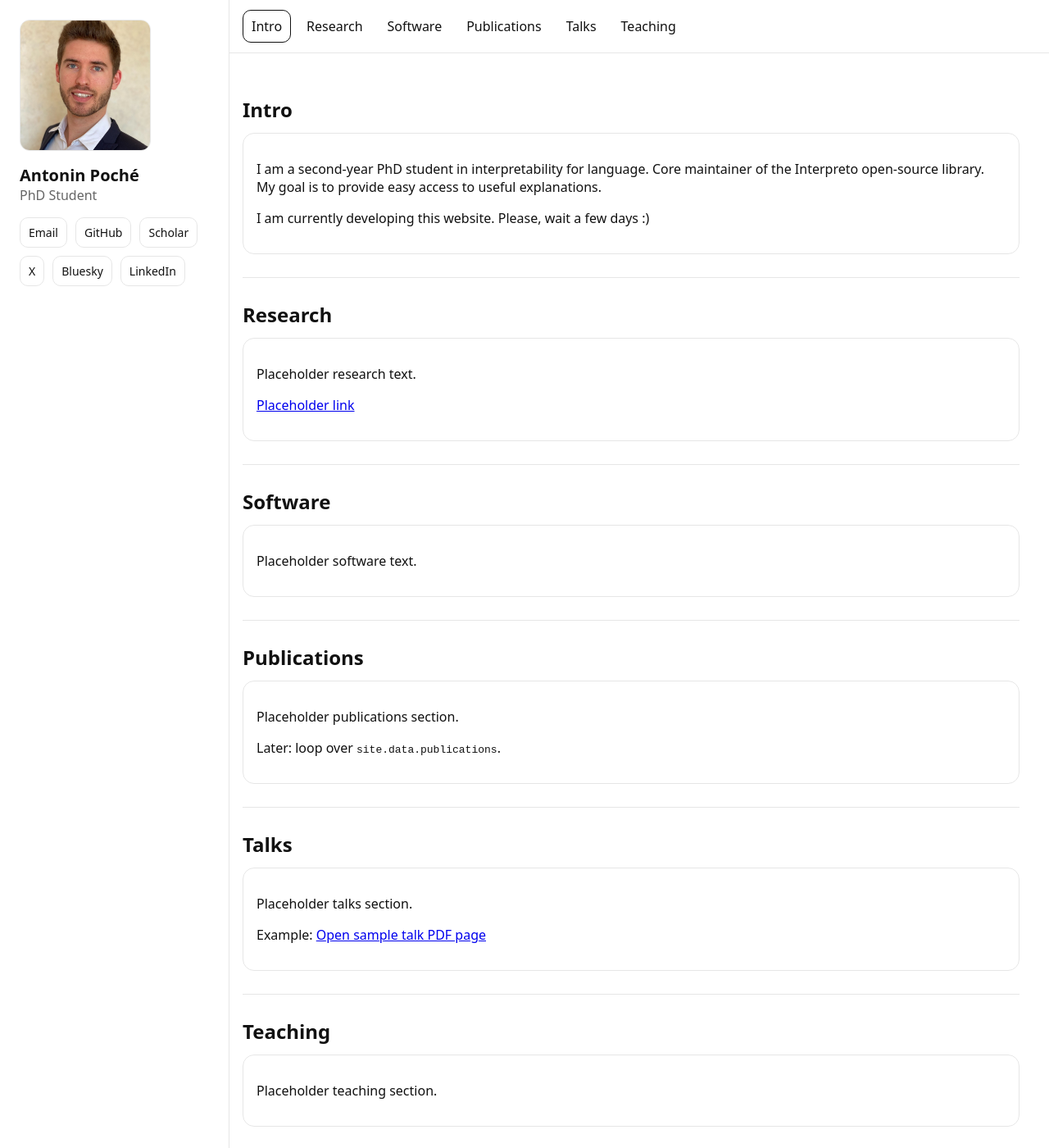
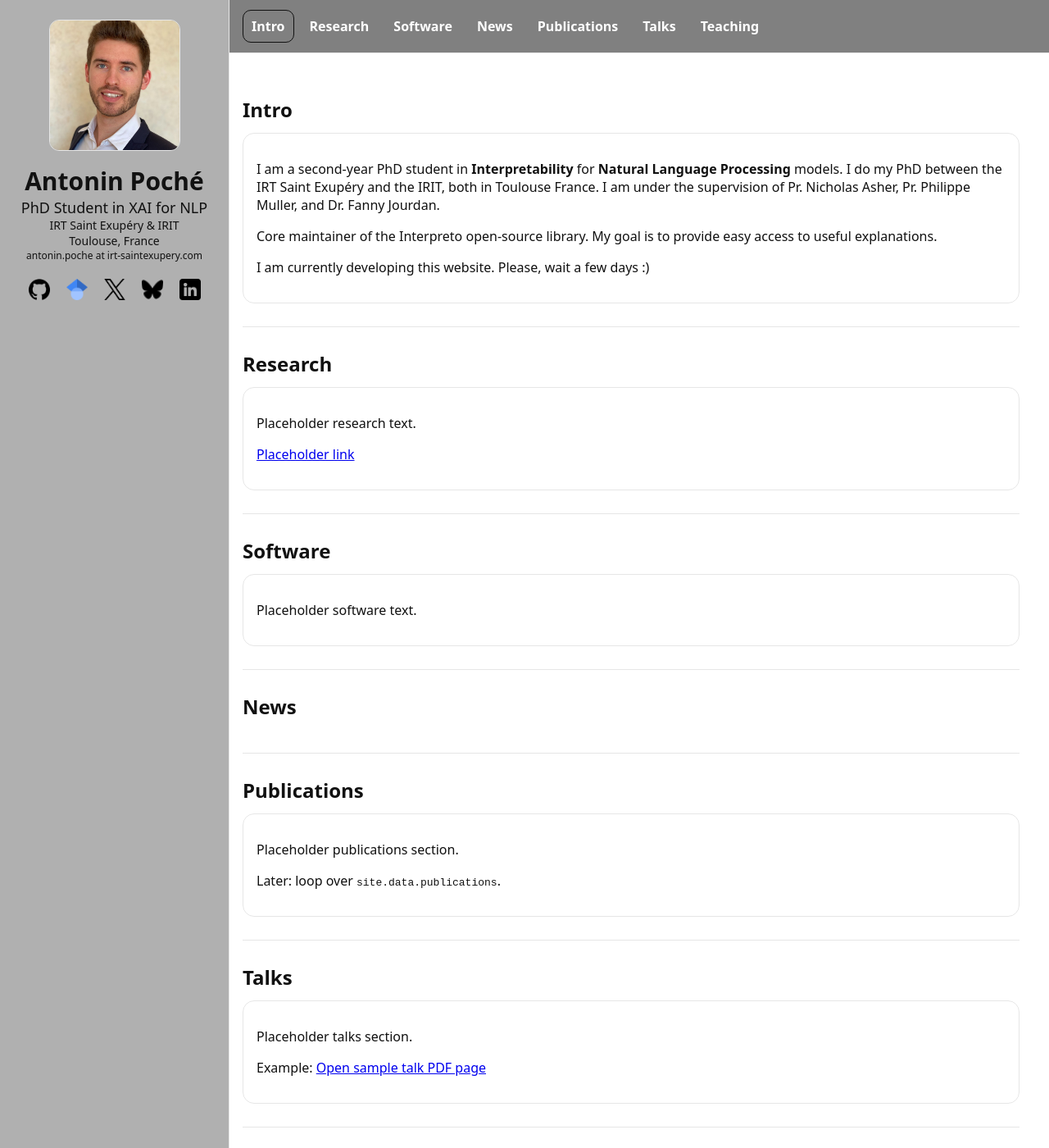
Before and after one commit to AntoninPoche/AntoninPoche.github.io, a Jekyll site: the page built from index.html, in a window 1280 px wide and 1400 px high. Shown: the whole window at 82% size. Built offline with Jekyll 4.4.1, drawn with Linux system fonts in a browser that asks for light colours.

Commit message:
add logos to sidebar

```diff
--- a/_data/sections.yml
+++ b/_data/sections.yml
@@ -4,6 +4,8 @@
   title: "Research"
 - id: software
   title: "Software"
+- id: news
+  title: "News"
 - id: publications
   title: "Publications"
 - id: talks
--- a/_data/profile.yml
+++ b/_data/sidebar.yml
@@ -1,19 +1,28 @@
+photo: "/assets/img/profile.png"
 name: "Antonin Poché"
-title: "PhD Student"
+title: "PhD Student in XAI for NLP"
+location: |
+  IRT Saint Exupéry & IRIT
+  Toulouse, France
+email: "antonin.poche at irt-saintexupery.com"
 
-photo: "/assets/img/profile.jpg"
-
-# Placeholder “icons”: labels for now; replace with SVG later
 contacts:
-  - label: "Email"
-    href: "mailto:antonin.poche@irt-saintexupery.com"
   - label: "GitHub"
     href: "https://github.com/AntoninPoche"
+    icon: "/assets/img/icons/github.png"
+
   - label: "Scholar"
     href: "https://scholar.google.com/citations?user=ddISl7cAAAAJ"
+    icon: "/assets/img/icons/scholar.png"
+
   - label: "X"
     href: "https://x.com/Antonin_Poche"
+    icon: "/assets/img/icons/x.png"
+
   - label: "Bluesky"
     href: "https://bsky.app/profile/antoninpoche.bsky.social"
+    icon: "/assets/img/icons/bluesky.png"
+
   - label: "LinkedIn"
     href: "https://www.linkedin.com/in/antonin-poche/"
+    icon: "/assets/img/icons/linkedin.png"
--- a/_includes/sections/intro.html
+++ b/_includes/sections/intro.html
@@ -1,6 +1,8 @@
 <div class="card">
-  <p>I am a second-year PhD student in interpretability for language. Core
-    maintainer of the Interpreto open-source library. My goal is to provide
-    easy access to useful explanations.</p>
+  <p>I am a second-year PhD student in <b>Interpretability</b> for <b>Natural Language Processing</b> models.
+    I do my PhD between the IRT Saint Exupéry and the IRIT, both in Toulouse France.
+    I am under the supervision of Pr. Nicholas Asher, Pr. Philippe Muller, and Dr. Fanny Jourdan.</p>
+  <p>Core maintainer of the Interpreto open-source library. My goal is to provide easy access to useful explanations.
+  </p>
   <p>I am currently developing this website. Please, wait a few days :)</p>
 </div>
--- a/_includes/sidebar.html
+++ b/_includes/sidebar.html
@@ -1,17 +1,23 @@
 <aside class="sidebar">
   <div class="sidebar-inner">
-    <img class="avatar" src="{{ site.data.profile.photo | relative_url }}" alt="Profile photo" />
+    <img class="avatar" src="{{ site.data.sidebar.photo | relative_url }}" alt="Profile photo" />
 
     <div class="sidebar-text">
-      <div class="name">{{ site.data.profile.name }}</div>
-      <div class="title">{{ site.data.profile.title }}</div>
+      <div class="name" style="font-size: 30px;">{{ site.data.sidebar.name }}</div>
+      <div class="title" style="font-size: 18px;">{{ site.data.sidebar.title }}</div>
+      <div class="location" style="font-size: 14px;">{{ site.data.sidebar.location | newline_to_br }}</div>
+      <div class="email" style="font-size: 12px;">{{ site.data.sidebar.email }}</div>
     </div>
 
     <div class="icons">
-      {% for c in site.data.profile.contacts %}
-        <a class="icon" href="{{ c.href }}" aria-label="{{ c.label }}" title="{{ c.label }}">
-          {{ c.label }}
-        </a>
+      {% for c in site.data.sidebar.contacts %}
+      <a class="icon" href="{{ c.href }}" aria-label="{{ c.label }}" title="{{ c.label }}">
+        {% if c.icon %}
+        <img class="icon-img" src="{{ c.icon | relative_url }}" alt="{{ c.label }}">
+        {% else %}
+        {{ c.label }}
+        {% endif %}
+      </a>
       {% endfor %}
     </div>
   </div>
--- a/_includes/topnav.html
+++ b/_includes/topnav.html
@@ -1,7 +1,9 @@
 <nav class="topnav" aria-label="Sections">
   <div class="tabs">
     {% for s in site.data.sections %}
-      <a class="tab" href="#{{ s.id }}" data-target="{{ s.id }}">{{ s.title }}</a>
+    <a class="tab" href="#{{ s.id }}" data-target="{{ s.id }}">
+      <strong>{{ s.title }}</strong>
+    </a>
     {% endfor %}
   </div>
 </nav>
--- a/assets/css/main.css
+++ b/assets/css/main.css
@@ -1,17 +1,32 @@
 :root {
   --sidebar-w: 280px;
+
+  --bg: #ffffff;
+  --text: #111111;
+
   --border: #e6e6e6;
-  --bg: #ffffff;
-  --muted: #666;
+
+  --sidebar-bg: #b0b0b0;
+  --topnav-bg: #808080;
+  --topnav-text: #ffffff;
+
+  --link: #0b57d0;
 }
 
-* { box-sizing: border-box; }
-html { scroll-behavior: smooth; }
+
+* {
+  box-sizing: border-box;
+}
+
+html {
+  scroll-behavior: smooth;
+}
+
 body {
   margin: 0;
   font-family: system-ui, -apple-system, Segoe UI, Roboto, Arial, sans-serif;
   background: var(--bg);
-  color: #111;
+  color: var(--text);
 }
 
 .layout {
@@ -26,9 +41,21 @@ body {
   height: 100vh;
   border-right: 1px solid var(--border);
   padding: 24px;
+  background: var(--sidebar-bg);
 }
 
-.sidebar-inner { display: grid; gap: 16px; align-content: start; }
+.sidebar-inner {
+  display: grid;
+  gap: 16px;
+  align-content: start;
+
+  justify-items: center;
+  /* centers items horizontally */
+  text-align: center;
+  /* centers text inside */
+}
+
+
 .avatar {
   width: 160px;
   height: 160px;
@@ -37,28 +64,67 @@ body {
   border: 1px solid var(--border);
 }
 
-.name { font-size: 20px; font-weight: 700; }
-.title { color: var(--muted); }
-
-.icons { display: flex; gap: 10px; flex-wrap: wrap; }
-.icon {
-  display: inline-block;
-  padding: 8px 10px;
-  border: 1px solid var(--border);
-  border-radius: 10px;
-  text-decoration: none;
-  color: inherit;
-  font-size: 14px;
+.name {
+  font-size: 20px;
+  font-weight: 700;
 }
 
-.main { min-width: 0; }
+/* icon row */
+.icons {
+  display: flex;
+  gap: 12px;
+  flex-wrap: wrap;
+  align-items: center;
+  justify-content: center;
+  /* if you want them centered */
+}
+
+.icon {
+  display: inline-flex;
+  align-items: center;
+  justify-content: center;
+
+  width: 34px;
+  height: 34px;
+
+  padding: 0;
+  margin: 0;
+
+  border: none;
+  /* removes the box */
+  background: transparent;
+  border-radius: 0;
+  text-decoration: none;
+}
+
+/* image sizing + hover grow */
+.icon-img {
+  width: 26px;
+  height: 26px;
+  object-fit: contain;
+  display: block;
+
+  transition: transform 180ms ease;
+  transform-origin: center;
+}
+
+.icon:hover .icon-img {
+  transform: scale(1.25);
+}
+
+
+
+.main {
+  min-width: 0;
+}
 
 .topnav {
   position: sticky;
   top: 0;
   z-index: 10;
   border-bottom: 1px solid var(--border);
-  background: var(--bg);
+  background: var(--topnav-bg);
+  color: var(--topnav-text);
 }
 
 .tabs {
@@ -81,10 +147,19 @@ body {
   border-color: #111;
 }
 
-.content { padding: 24px 16px 80px; max-width: 980px; }
+.content {
+  padding: 24px 16px 80px;
+  max-width: 980px;
+}
 
-.section { padding: 28px 0; border-bottom: 1px solid var(--border); }
-.section h2 { margin: 0 0 12px; }
+.section {
+  padding: 28px 0;
+  border-bottom: 1px solid var(--border);
+}
+
+.section h2 {
+  margin: 0 0 12px;
+}
 
 .card {
   border: 1px solid var(--border);
@@ -96,7 +171,7 @@ body {
 
 .card:hover {
   transform: scale(1.02);
-  box-shadow: 0 10px 30px rgba(0,0,0,0.08);
+  box-shadow: 0 10px 30px rgba(0, 0, 0, 0.08);
 }
 
 .media {
@@ -108,6 +183,14 @@ body {
 
 /* Basic small-screen behavior */
 @media (max-width: 900px) {
-  .layout { grid-template-columns: 1fr; }
-  .sidebar { position: relative; height: auto; border-right: none; border-bottom: 1px solid var(--border); }
+  .layout {
+    grid-template-columns: 1fr;
+  }
+
+  .sidebar {
+    position: relative;
+    height: auto;
+    border-right: none;
+    border-bottom: 1px solid var(--border);
+  }
 }
```
Also changed, not shown: _includes/sections/news.html (added), assets/img/icons/bluesky.png (added), assets/img/icons/github.png (added), assets/img/icons/linkedin.png (added), assets/img/icons/scholar.png (added), assets/img/icons/x.png (added), assets/img/profile.png (added), 1 other file.
